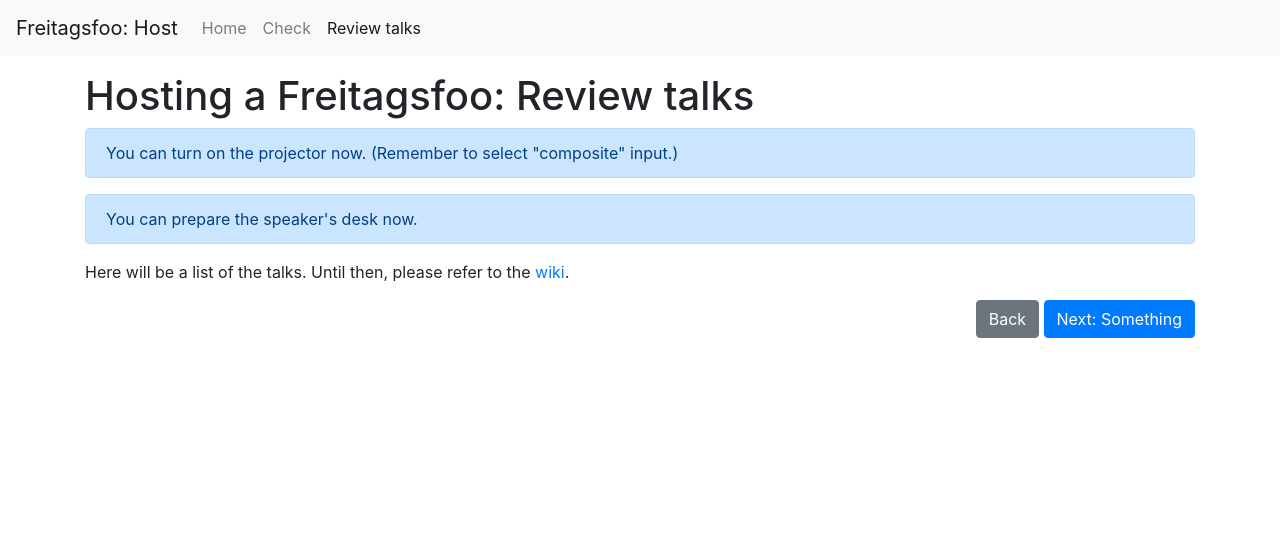
After one commit to chaosdorf/freitagsfoo-web, a Flask app: page /host/review_talks in a window 1280 px wide. The commit adds this page. Shown: the top 537 px of the page. Run offline with Flask 2, Linux system fonts and the light colour scheme; some libraries are stand-ins or nearby versions.

Commit message:
Add host_review_talks page.

```diff
--- a/src/app.py
+++ b/src/app.py
@@ -1,9 +1,12 @@
 from os import environ
+from datetime import date
 from flask import Flask, render_template, jsonify, request
 from flask_bootstrap import Bootstrap
 from dotenv import load_dotenv
 from configparser import ConfigParser
 from lib import infobeamer_check, infobeamer_assign_background_setup
+
+WIKI_URL_FORMAT = "https://wiki.chaosdorf.de/Freitagsfoo/{}"
 
 app = Flask(__name__)
 app.config["BOOTSTRAP_SERVE_LOCAL"] = True
@@ -40,3 +43,11 @@ def host_check_infobeamer():
         return jsonify(infobeamer_assign_background_setup(app.config))
     else:
         raise RuntimeError("should not be reached!")
+
+
+@app.route("/host/review_talks")
+def host_review_talks():
+    return render_template(
+        "host_review_talks.html",
+        wiki_link=WIKI_URL_FORMAT.format(date.today())
+    )
--- a/src/templates/host_base.html
+++ b/src/templates/host_base.html
@@ -4,4 +4,5 @@
 {% block navitems %}
 {{ render_nav_item("host_initial", "Home", use_li=True) }}
 {{ render_nav_item("host_check", "Check", use_li=True) }}
+{{ render_nav_item("host_review_talks", "Review talks", use_li=True) }}
 {% endblock %}
--- a/src/templates/host_check.html
+++ b/src/templates/host_check.html
@@ -9,7 +9,7 @@
 <div class="wizard-buttons">
     <a href="{{ url_for("host_initial") }}" class="btn btn-secondary" role="button">Back</a>
     <button id="recheck-button" type="button" class="btn btn-info" onclick="doCheck()" disabled>Re-Check</button>
-    <a href="#" class="btn btn-primary" role="button">Next: Something</a>
+    <a href="{{ url_for("host_review_talks") }}" class="btn btn-primary" role="button">Next: Review talks</a>
 </div>
 <script type="text/javascript" src="/static/host_check.js"></script>
 <script type="text/javascript" src="/static/templates/host_check.js"></script>
--- /dev/null
+++ b/src/templates/host_review_talks.html
@@ -0,0 +1,23 @@
+{% extends "host_base.html" %}
+{% block title %}Review talks{% endblock %}
+{% block content %}
+<h1>Hosting a Freitagsfoo: Review talks</h1>
+
+<div class="alert alert-primary" role="alert">
+    You can turn on the projector now. (Remember to select "composite" input.)
+</div>
+
+<div class="alert alert-primary" role="alert">
+    You can prepare the speaker's desk now.
+</div>
+
+<p>
+    Here will be a list of the talks. Until then,
+    please refer to the <a href="{{ wiki_link }}" rel="noopener noreferrer" target="_blank">wiki</a>.
+</p>
+
+<div class="wizard-buttons">
+    <a href="{{ url_for("host_initial") }}" class="btn btn-secondary" role="button">Back</a>
+    <a href="#" class="btn btn-primary" role="button">Next: Something</a>
+</div>
+{% endblock %}
```
